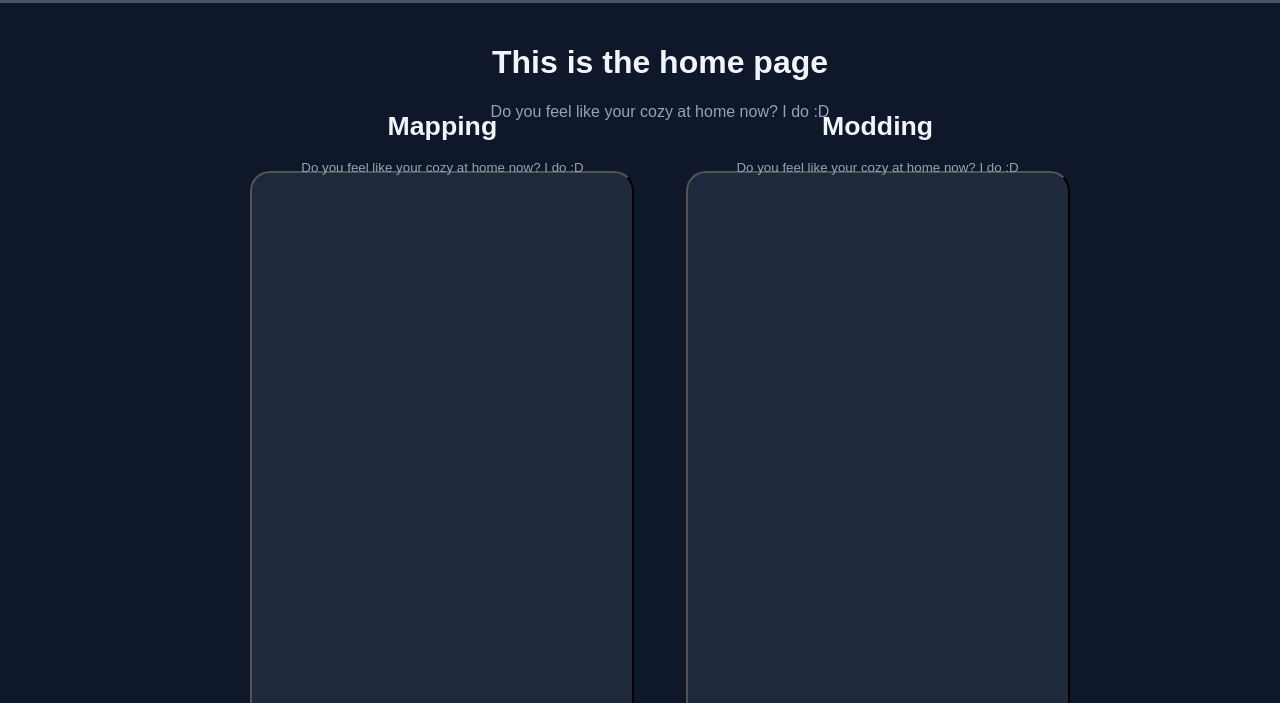
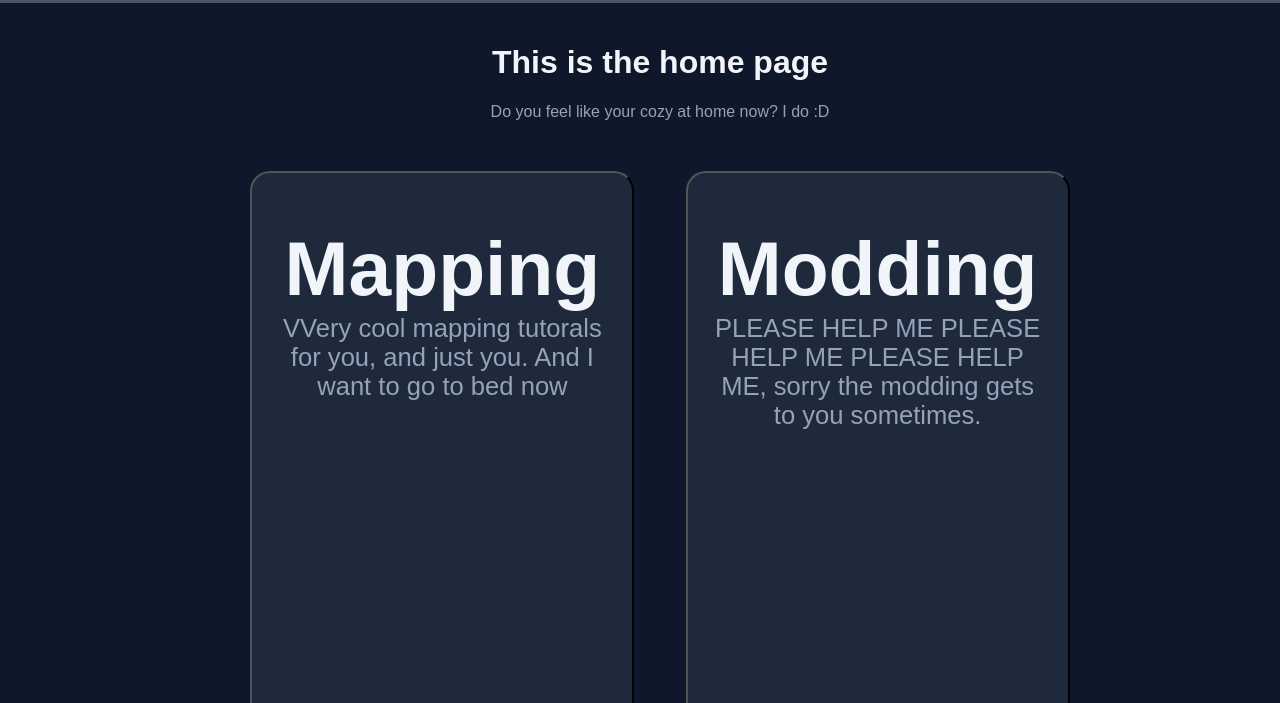
Before and after one commit to Evanpie711/EvansPortal2Tutoral, a plain HTML site: page docs/index.html in a window 1280 px wide. Both pictures are taken after a click on the button "Home". Shown: the part 97-800 px from the top of the page. Drawn offline with Linux system fonts and the light colour scheme.

Commit message:
Life is pain

```diff
--- a/docs/home/homepage.html
+++ b/docs/home/homepage.html
@@ -8,12 +8,16 @@
 
 	<div style="height: 800px; margin-top: 50px; margin-bottom: 80px">
 		<button style="float: left; margin-left: 18%;" class="HomeFloatingBox">
-			<h1 class="HomeFloatingBox">Mapping</h1>
-			<p>Do you feel like your cozy at home now? I do :D</p>
+			<div>
+				<h1 class="HomeFloatingBox">Mapping</h1>
+				<p class="HomeFloatingBox">VVery cool mapping tutorals for you, and just you. And I want to go to bed now</p>
+			</div>
 		</button>
 		<button style="float: right; margin-right: 18%;" class="HomeFloatingBox">
-			<h1 class="HomeFloatingBox">Modding</h1>
-			<p>Do you feel like your cozy at home now? I do :D</p>
+			<div>
+				<h1 class="HomeFloatingBox">Modding</h1>
+				<p class="HomeFloatingBox">PLEASE HELP ME PLEASE HELP ME PLEASE HELP ME, sorry the modding gets to you sometimes.</p>
+			</div>
 		</button>
 	</div>
 
@@ -30,12 +34,16 @@ div.ClassHomePage {
 	margin: -0px 0px -16px 0px;
 }
 button.HomeFloatingBox {
+	display: inline-flex;
+	vertical-align: top;
 	background-color: var(--color-Surface);
 	transition-duration: 0.4s;
 	border-radius: 20px;
 	width: 30%;
-	height: 90%;
+	height: 770px;
 	padding: 20px;
+	padding-top: 0px;
+	margin-bottom: 20px
 }
 button.HomeFloatingBox:hover {
 	background-color: var(--color-Elevated);
@@ -43,8 +51,14 @@ button.HomeFloatingBox:hover {
 	border-width: 10px;
 }
 h1.HomeFloatingBox{
-	font-stretch: 100%;
-	margin-top: -420px;
+	vertical-align: top;
+	font-size: 6vw;
+
 }
+p.HomeFloatingBox{
+	vertical-align: text-top;
+	margin-top: -4vw;
+	font-size: 2vw;
 
+}
 </style>
--- a/docs/theme.css
+++ b/docs/theme.css
@@ -36,3 +36,7 @@ p{
 	font-family: Arial;
 	color: var(--color-TextSubtle);
 }
+button{
+	font-family: Arial;
+	color: var(--color-TextSubtle);
+}
```
Also changed, not shown: docs/index.html (+1 -1 lines), 4 other files.
